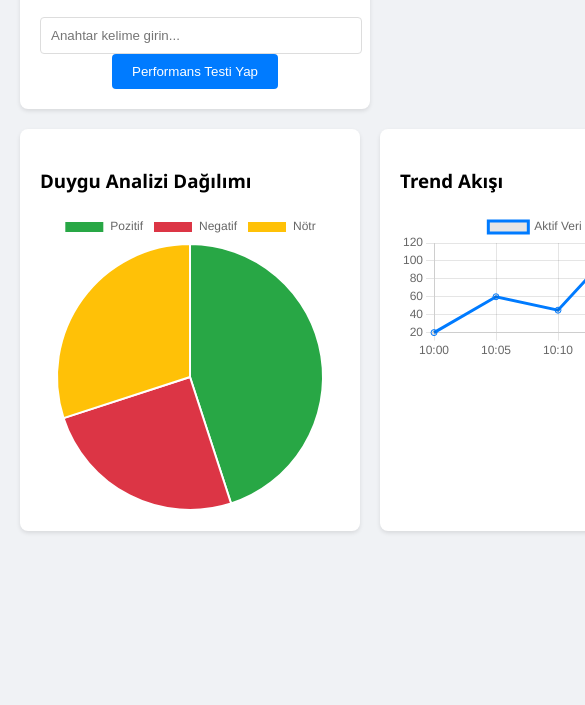
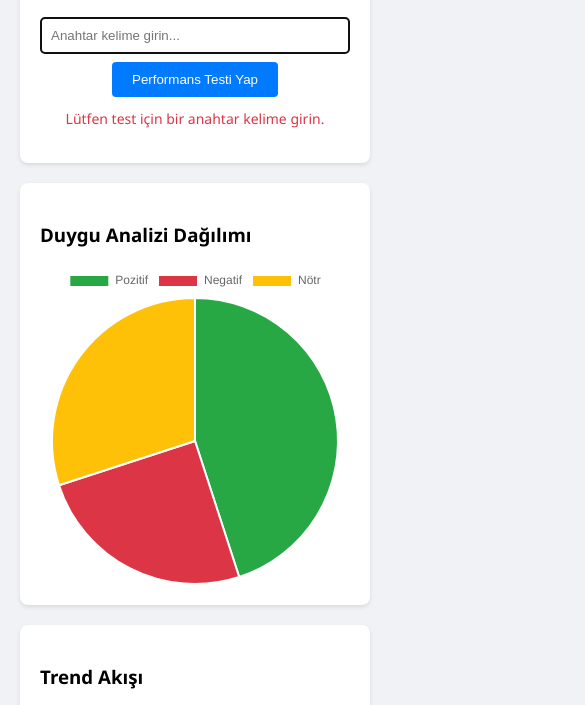
Before and after one commit to Beray104/bulutkasifleri, a plain HTML site: page index.html in a window 390 px wide. Both pictures are taken after a click on the button "Performans Testi Yap". Shown: the part 129-834 px from the top of the page, 585 px wide, since content can reach past the window. Drawn offline with nearby package versions, Linux system fonts and the light colour scheme.

Commit message:
Hafta 5: UI entegrasyon testleri tamamlandı ve hatalar düzeltildi
- Mobil viewport meta etiketi eklendi
- Enter tuşu ile arama tetikleme desteği eklendi
- Erişilebilirlik için label ve aria-label eklendi
- Çift tıklama koruması (loading state) eklendi
- Alert mesajları durum paneline taşındı, dil profesyonelleştirildi
- Chart canvas yükseklik kontrolü ve responsive ayarları eklendi
- Mobil görünüm için media query kuralları eklendi
- index.html script referansı api.js olarak güncellendi
- UI_Entegrasyon_Test_Raporu.md eklendi (10 test senaryosu, 9 hata düzeltme)

```diff
--- a/app.js
+++ b/api.js
@@ -7,7 +7,8 @@ const pieChart = new Chart(pieCtx, {
     data: {
         labels: ['Pozitif', 'Negatif', 'Nötr'],
         datasets: [{ data: [45, 25, 30], backgroundColor: ['#28a745', '#dc3545', '#ffc107'] }]
-    }
+    },
+    options: { responsive: true, maintainAspectRatio: false }
 });
 
 const lineChart = new Chart(lineCtx, {
@@ -15,18 +16,32 @@ const lineChart = new Chart(lineCtx, {
     data: {
         labels: ['10:00', '10:05', '10:10', '10:15', '10:20'],
         datasets: [{ label: 'Aktif Veri Akışı', data: [20, 60, 45, 120, 80], borderColor: '#007bff', fill: false }]
-    }
+    },
+    options: { responsive: true, maintainAspectRatio: false }
 });
 
 // --- 2. KISIM: API TEST SENARYOLARI ---
-document.getElementById('testBtn').addEventListener('click', async () => {
-    const arananKelime = document.getElementById('searchInput').value;
+const searchInput = document.getElementById('searchInput');
+const testBtn = document.getElementById('testBtn');
+const statusEl = document.getElementById('statusMessage');
+
+function setStatus(message, type) {
+    statusEl.textContent = message;
+    statusEl.className = type ? `status ${type}` : 'status';
+}
+
+async function performansTestiCalistir() {
+    const arananKelime = searchInput.value.trim();
 
     if (!arananKelime) {
-        alert("Kanka test yapmak için kutuya bir kelime yaz!");
+        setStatus("Lütfen test için bir anahtar kelime girin.", "error");
+        searchInput.focus();
         return;
     }
 
+    testBtn.disabled = true;
+    testBtn.textContent = "Test çalışıyor...";
+    setStatus(`'${arananKelime}' için API isteği gönderiliyor...`, null);
     console.log(`TEST BAŞLADI: '${arananKelime}' kelimesi için API'ye istek atılıyor...`);
 
     try {
@@ -41,14 +56,15 @@ document.getElementById('testBtn').addEventListener('click', async () => {
         if (!response.ok) throw new Error("Arka plan sunucusu (Backend) şu an kapalı.");
         const data = await response.json();
         console.log("Gerçek Sunucudan Gelen Veri:", data);
+        setStatus("Gerçek API'den veri başarıyla alındı.", "success");
 
     } catch (error) {
         // SENARYO 2: Hata Yönetimi
         console.error("Senaryo 2 Başarılı (Hata Yakalandı):", error.message);
-        alert(`SİSTEM UYARISI: Gerçek API sunucusuna şu an ulaşılamıyor.\n\nSimülasyon Moduna Geçiliyor...`);
+        setStatus("Gerçek API'ye ulaşılamadı. Simülasyon moduna geçildi.", "error");
 
         // SENARYO 1: JSON Şeması
-        console.log("Senaryo 1: Fatih'in tasarladığı JSON formatı arayüze yükleniyor...");
+        console.log("Senaryo 1: Tasarlanan JSON formatı arayüze yükleniyor...");
         const sahteGelenVeri = {
             "system_info": { "source": "Twitter API", "ingestion_time": "2026-03-27T18:00:00Z" },
             "post_id": "ID_123456",
@@ -57,10 +73,18 @@ document.getElementById('testBtn').addEventListener('click', async () => {
             "analysis_results": { "sentiment": "Positive", "confidence_score": 0.94, "language": "tr" }
         };
 
-        alert(`GELEN JSON VERİSİ (Senaryo 1)\n\n` +
+        alert(`GELEN JSON VERİSİ (Simülasyon)\n\n` +
               `Kullanıcı: ${sahteGelenVeri.user}\n` +
               `Tweet: ${sahteGelenVeri.text}\n` +
               `Duygu Analizi: ${sahteGelenVeri.analysis_results.sentiment}\n` +
               `Güven Skoru: %${sahteGelenVeri.analysis_results.confidence_score * 100}`);
+    } finally {
+        testBtn.disabled = false;
+        testBtn.textContent = "Performans Testi Yap";
     }
+}
+
+testBtn.addEventListener('click', performansTestiCalistir);
+searchInput.addEventListener('keydown', (e) => {
+    if (e.key === 'Enter') performansTestiCalistir();
 });
--- a/index.html
+++ b/index.html
@@ -2,6 +2,7 @@
 <html lang="tr">
 <head>
     <meta charset="UTF-8">
+    <meta name="viewport" content="width=device-width, initial-scale=1.0">
     <title>Analiz Paneli - Performans Testi</title>
     <link rel="stylesheet" href="style.css">
     <script src="https://cdn.jsdelivr.net/npm/chart.js"></script>
@@ -10,9 +11,11 @@
     <div class="header">
         <h2>Sosyal Medya Analiz Platformu</h2>
         <div class="search-area">
-            <input type="text" id="searchInput" placeholder="Anahtar kelime girin...">
+            <label for="searchInput" class="visually-hidden">Anahtar kelime</label>
+            <input type="text" id="searchInput" placeholder="Anahtar kelime girin..." aria-label="Anahtar kelime">
             <button id="testBtn">Performans Testi Yap</button>
         </div>
+        <p id="statusMessage" class="status" role="status" aria-live="polite"></p>
     </div>
 
     <div class="dashboard">
@@ -26,6 +29,6 @@
         </div>
     </div>
 
-    <script src="app.js"></script>
+    <script src="api.js"></script>
 </body>
 </html>
--- a/style.css
+++ b/style.css
@@ -1,7 +1,18 @@
 body { font-family: 'Segoe UI', Tahoma, Geneva, Verdana, sans-serif; background: #f0f2f5; margin: 20px; }
 .header { background: #fff; padding: 20px; border-radius: 8px; box-shadow: 0 2px 4px rgba(0,0,0,0.1); margin-bottom: 20px; text-align: center; }
-.search-area { margin-top: 15px; }
-input { padding: 10px; width: 300px; border: 1px solid #ddd; border-radius: 4px; }
+.search-area { margin-top: 15px; display: flex; gap: 8px; justify-content: center; flex-wrap: wrap; }
+input { padding: 10px; width: 300px; max-width: 100%; border: 1px solid #ddd; border-radius: 4px; }
 button { padding: 10px 20px; background: #007bff; color: white; border: none; border-radius: 4px; cursor: pointer; }
+button:hover:not(:disabled) { background: #0069d9; }
+button:disabled { background: #6c757d; cursor: not-allowed; opacity: 0.7; }
+.status { margin-top: 12px; min-height: 20px; color: #555; font-size: 14px; }
+.status.error { color: #dc3545; }
+.status.success { color: #28a745; }
 .dashboard { display: grid; grid-template-columns: 1fr 1fr; gap: 20px; }
 .card { background: white; padding: 20px; border-radius: 8px; box-shadow: 0 2px 4px rgba(0,0,0,0.1); }
+.card canvas { max-height: 320px; }
+.visually-hidden { position: absolute; width: 1px; height: 1px; padding: 0; margin: -1px; overflow: hidden; clip: rect(0,0,0,0); white-space: nowrap; border: 0; }
+@media (max-width: 768px) {
+    .dashboard { grid-template-columns: 1fr; }
+    input { width: 100%; }
+}
```
Also changed, not shown: 1 other file.
